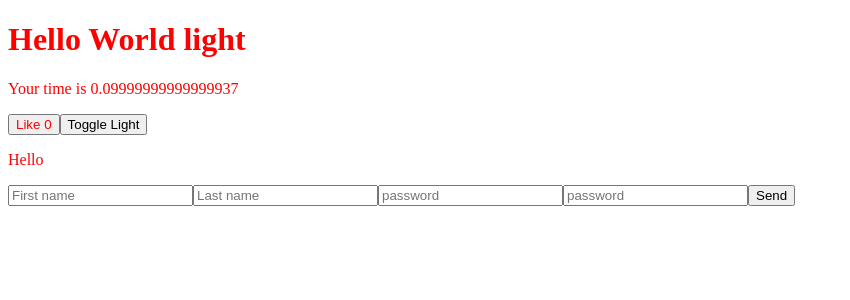
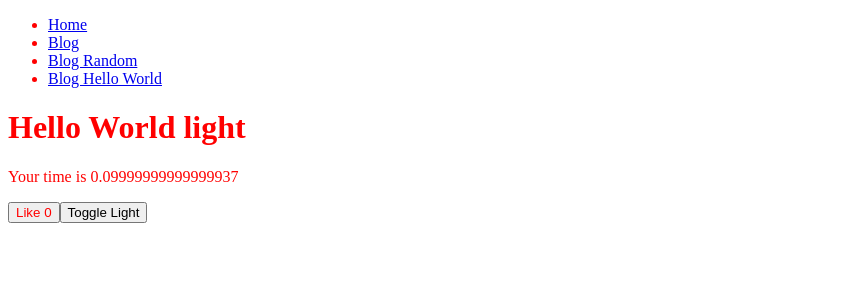
Before and after one commit to codingforentrepreneurs/Try-React.js, a React (Vite) app: page / in a window 1280 px wide. Shown: the top 300 px of the page, without its empty margins (0-850 px from the left). Built offline with nearby package versions, Linux system fonts and the light colour scheme.

Commit message:
21 - React Router & Handling Urls

```diff
--- a/package.json
+++ b/package.json
@@ -7,8 +7,9 @@
     "start": "parcel serve src/index.html -p 1234"
   },
   "dependencies": {
-    "react": "17.0.2",
-    "react-dom": "^17.0.2"
+    "react": ">=15",
+    "react-dom": "^17.0.2",
+    "react-router-dom": "^5.2.0"
   },
   "devDependencies": {
     "parcel-bundler": "^1.12.5"
--- a/src/App.js
+++ b/src/App.js
@@ -1,12 +1,30 @@
 import React from 'react';
-
+import {Switch, Route, Link} from 'react-router-dom'
 
 import {LikeBtn} from './buttons/likeBtn'
 import {useDarkMode} from './darkMode/context'
 
 import {DarkModeBtn} from './darkMode/button'
 import {useCountdown} from './hooks/useCountdown'
-import {ContactForm} from './contactForm/contactForm'
+import {BlogListPage, BlogDetailPage} from './blog/blogDetail'
+import {ContactPage} from './contactForm/contactPage'
+
+
+const Home = ({currentTime}) => {
+
+    const darkModeContext = useDarkMode()
+    const isDark = darkModeContext.isDark
+
+
+    return <div>
+        <h1>Hello World {isDark? 'dark': 'light'}</h1>
+                <p>Your time is {currentTime}</p>
+                <LikeBtn className='text-red'>Like</LikeBtn>
+                <DarkModeBtn />
+    </div>
+
+}
+
 
 const App = () => {
     const currentTime = useCountdown(2)
@@ -15,12 +33,33 @@ const App = () => {
     const wrapperClassName = isDark ? 'bg-dark text-light' : 'bg-light text-dark'
 
     return <div className={wrapperClassName}>
-        <h1>Hello World {isDark? 'dark': 'light'}</h1>
-        <p>Your time is {currentTime}</p>
-        <LikeBtn className='text-red'>Like</LikeBtn>
-        <DarkModeBtn />
+        <nav>
+            <ul>
 
-        <ContactForm />
+                <li><Link to='/'>Home</Link></li>
+                <li><Link to='/blog'>Blog</Link></li>
+                <li><Link to='/blog/random'>Blog Random</Link></li>
+                <li><Link to='/blog/hello-world'>Blog Hello World</Link></li>
+            </ul>
+        </nav>
+
+        <Switch>
+            <Route exact path='/'>
+                <Home currentTime={currentTime }/>
+            </Route>
+            <Route exact path='/blog'>
+                <BlogListPage />
+            </Route>
+            <Route exact path='/blog/:slug'>
+                <BlogDetailPage />
+            </Route>
+            <Route exact path='/contact'>
+                <h1>Contact Form</h1>
+                <ContactPage />
+            </Route>
+        </Switch>
+
+
     </div>
 
 }
--- /dev/null
+++ b/src/blog/blogDetail.js
@@ -0,0 +1,27 @@
+import React, {useEffect, useState} from 'react'
+import {Link, useParams} from 'react-router-dom'
+
+export const BlogListPage = () => {
+
+    return <div>
+        <h1>Blog list</h1>
+        <Link to='/blog/random'>Blog random</Link>
+    </div>
+}
+
+export const BlogDetailPage = (props) => {
+    const {slug} = useParams()
+    const [mySlug, setMySlug] = useState(slug)
+
+    useEffect(()=>{
+        // fetch backend data
+        console.log(slug, mySlug)
+        setMySlug(slug)
+    }, [slug])
+
+    return <div>
+        {mySlug}
+        {mySlug  !== "hello-world" ? <Link to='/blog/hello-world'>Hello World</Link> : null}
+
+    </div>
+}
--- a/src/buttons/likeBtn.js
+++ b/src/buttons/likeBtn.js
@@ -8,7 +8,7 @@ export const LikeBtn = ({initCount, onCountUpdate, ...otherProps}) => {
     const defaultLabel = otherProps.children ? otherProps.children : 'Like'
     const [label, toggleLabel] = useTempLabel(defaultLabel, "Liked", 2000)
     const [count, setCount] = useState(initCount ? initCount : 0)
-    console.log('LikeBtn', otherProps, count, initCount)
+    // console.log('LikeBtn', otherProps, count, initCount)
 
     useEffect(()=>{
         if (count < initCount) {
--- /dev/null
+++ b/src/contactForm/contactPage.js
@@ -0,0 +1,9 @@
+import React from 'react'
+
+import {ContactForm} from './contactForm'
+export const ContactPage = () => {
+
+    return <div>
+        <ContactForm />
+    </div>
+}
--- a/src/index.js
+++ b/src/index.js
@@ -1,6 +1,6 @@
 import React from 'react';
 import ReactDOM from 'react-dom';
-
+import {BrowserRouter as Router} from "react-router-dom"
 import App from './App'
 import {DarkModeProvider} from './darkMode/context'
 
@@ -8,9 +8,11 @@ const appEl = document.getElementById('cfe')
 
 const RootApp = () => {
 
-    return <DarkModeProvider>
-        <App />
-    </DarkModeProvider>
+    return <Router>
+        <DarkModeProvider>
+            <App />
+        </DarkModeProvider>
+    </Router>
 }
 
 
```
Also changed, not shown: 1 other file (tests, documents, lock files or other folders).
